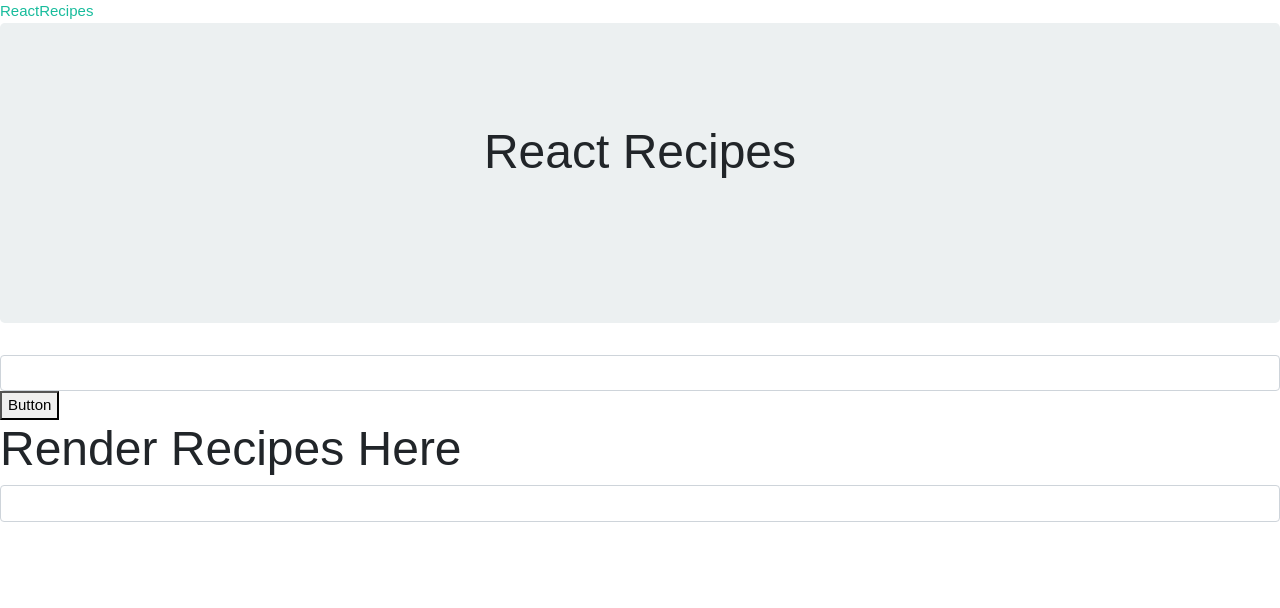
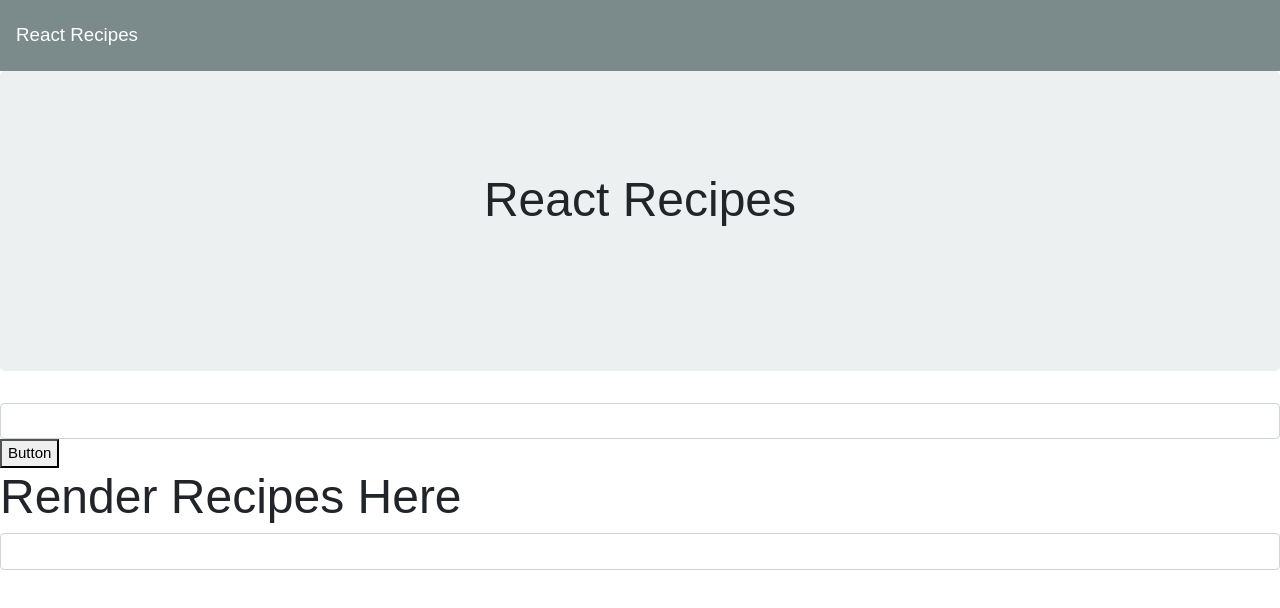
Before and after one commit to rumothy/create-react-express, a React (Create React App) app in the folder client/: page / in a window 1280 px wide. Shown: the top 608 px of the page. Built offline with nearby package versions, Linux system fonts and the light colour scheme.

Commit message:
Use bootstrap classes in Nav

```diff
--- a/client/src/components/Nav/index.js
+++ b/client/src/components/Nav/index.js
@@ -2,9 +2,9 @@
 
 function Nav() {
   return (
-    <nav className="">
-      <a className="" href="/">
-        ReactRecipes
+    <nav className="navbar navbar-dark bg-dark">
+      <a className="navbar-brand" href="/">
+        React Recipes
       </a>
     </nav>
   );
```
